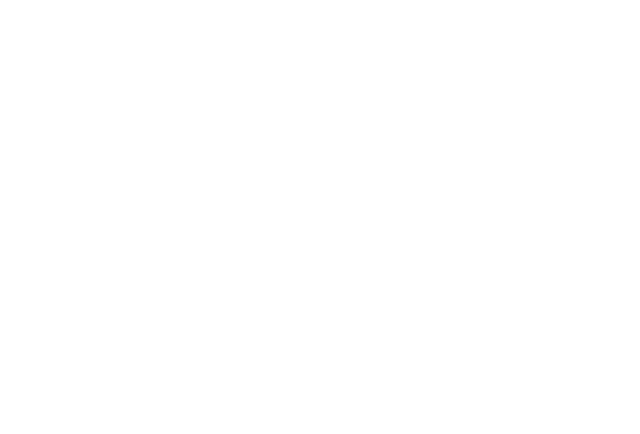
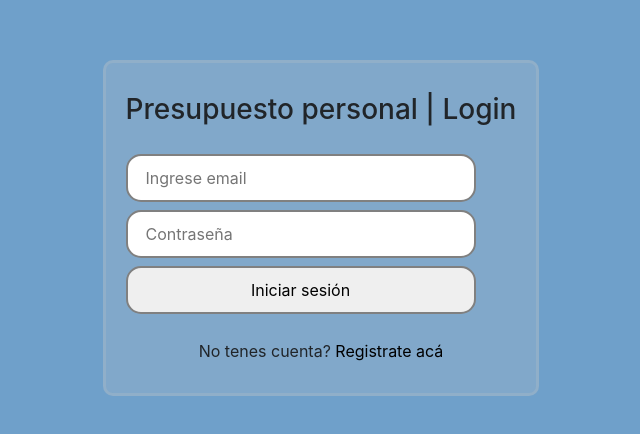
Before and after one commit to kornis/alkemy_challenge, a React (Create React App) app in the folder react_front/: page /users/login in a window 1280 px wide. Shown: the part 172-606 px from the top of the page, without its empty margins (319-959 px from the left). Built offline with nearby package versions, Linux system fonts and the light colour scheme.

Commit message:
Se crea formulario de login y se deja funcionando guardando en localStorage el token de autenticación

```diff
--- a/react_front/src/App.js
+++ b/react_front/src/App.js
@@ -1,12 +1,14 @@
 import React from 'react';
 import Home from './pages/Home';
 import { BrowserRouter, Route } from 'react-router-dom';
+import Login from './pages/Login';
 
 function App() {
   return (
     <div className="App">
       <BrowserRouter>
-        <Route exact path="/" component={<Home />} />
+        <Route exact path="/" component={Home} />
+        <Route exact path="/users/login" component={Login} />
       </BrowserRouter>
     </div>
   );
--- a/react_front/src/components/LoginForm.jsx
+++ b/react_front/src/components/LoginForm.jsx
@@ -1,14 +1,55 @@
-import React from 'react'
+import React ,{useState} from 'react'
+import { Link } from 'react-router-dom';
+
 
 const LoginForm = () => {
+
+    const [email, setEmail] = useState();
+    const [password, setPassword] = useState();
+    const [errors, setErrors] = useState({});
+
+const loginUser = () => {
+
+}
+
+const handleSubmit = async (e) => {
+    e.preventDefault()
+    const body = {
+        email,
+        password
+    }
+    const response = await fetch('http://localhost:3000/users/login', {
+        method: 'POST',
+        body: JSON.stringify(body),
+        headers: {
+            'Content-Type': 'Application/json'
+        }
+    });
+    const data = await response.json();
+
+     if (data.data) {
+        localStorage.setItem('session',JSON.stringify(data.data.session));
+        window.location = "/";
+    }else{
+        setErrors({email: "* Error email", password: "* Error password"})
+    }
+
+
+}
+
     return(
-        <>
-            <form className="form login_form">
-                <input type="text" name="user" />
-                <input type="password" name="password" />
-                <button>Iniciar sesión</button>
+
+        <div className="form_container">
+            <h3>Presupuesto personal | Login</h3>
+            <form className="form login_form"  onSubmit={handleSubmit}>
+                <input type="text" name="email" placeholder="Ingrese email" defaultValue={email} onChange={e => setEmail(e.target.value)} />
+                <p className="formError"><small>{errors.email}</small></p>
+                <input type="password" name="password" placeholder="Contraseña" defaultValue={password} onChange={e => setPassword(e.target.value)} />
+                <p className="formError"><small >{errors.password}</small></p>
+                <input type="submit" value="Iniciar sesión" />
             </form>
-        </>
+            <p>No tenes cuenta? <Link to="/users/registro"> Registrate acá </Link></p>
+        </div>
     )
 }
 
--- a/react_front/src/components/style.css
+++ b/react_front/src/components/style.css
@@ -3,7 +3,10 @@
     padding: 0;
 }
 
-
+p{
+    margin: 0;
+    padding: 0;
+}
 
 li {
     list-style: none;
@@ -42,11 +45,42 @@ header {
     margin-bottom: 15px;
 }
 
+.login {
+    display: flex;
+    flex-direction: column;
+    justify-content: center;
+    align-items: center;
+    height: 100vh;
+    background-color: rgb(111, 160, 202);
+}
+
+
+.form_container {
+    text-align: center;
+    padding: 30px 20px;
+    background-color: rgba(147, 176, 201, 0.5);
+    border: 3px solid rgba(147, 176, 201, 0.9);
+    border-radius: 10px;
+}
+
+
 .form {
+    display: flex;
+    flex-direction: column;
+    width: 350px;
+    margin: 20px 0 25px 0;
+}
+
+.formError {
+    color: red;
+    text-align: left !important;
+}
+
+.form input{
     padding: 10px 18px;
     border: 2px solid gray;
     border-radius: 15px;
-    margin-right: 5px;
+    margin-top: 8px;
     outline: none;
 }
 
--- a/react_front/src/pages/Login.jsx
+++ b/react_front/src/pages/Login.jsx
@@ -1,9 +1,13 @@
 import React from 'react'
+
+import LoginForm from '../components/LoginForm';
 
 const Login = () => {
 return(
-    <>
-    </>
+    <div className="login">
+        <LoginForm />
+    </div>
+
 )
 }
 
```
